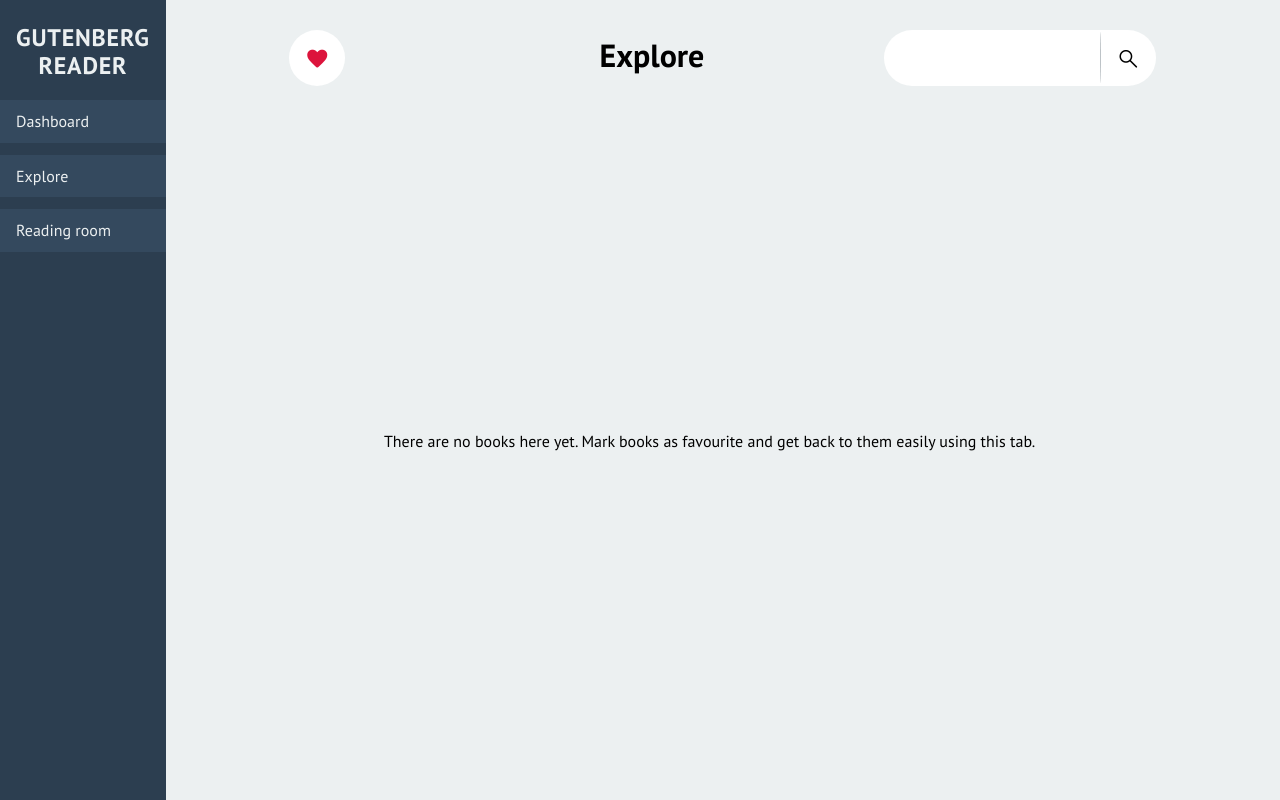
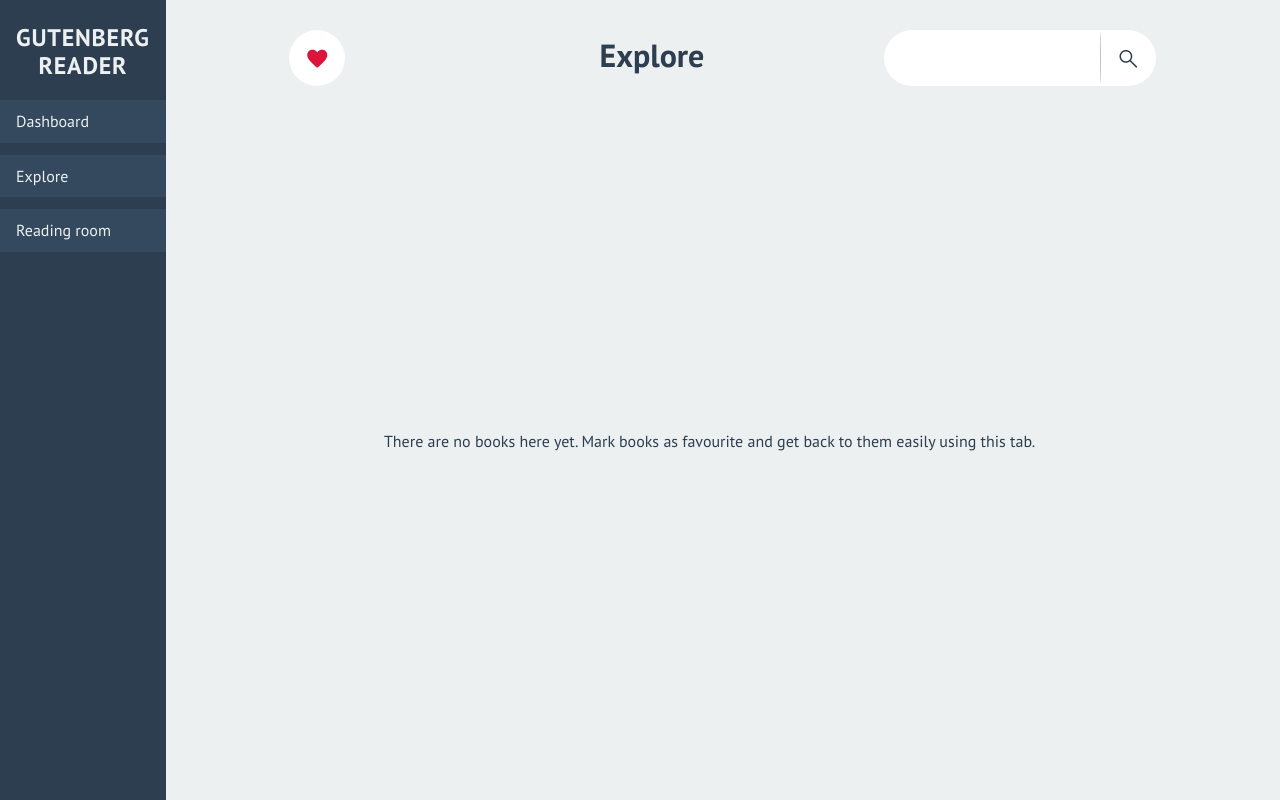
Before and after one commit to butteredptarmigan/butteredptarmigan.github.io, a React (Create React App) app: page /explore/favorites in a window 1280 px wide. Built offline with nearby package versions, Linux system fonts and the light colour scheme.

Commit message:
Styling adjustment - change font color

```diff
--- a/src/explore/Explore.scss
+++ b/src/explore/Explore.scss
@@ -1,5 +1,7 @@
 .Explore {
     --tab-padding-horizontal: 2.5rem;
+
+    color: var(--theme-darker);
 
     &,
     > .container {
```
